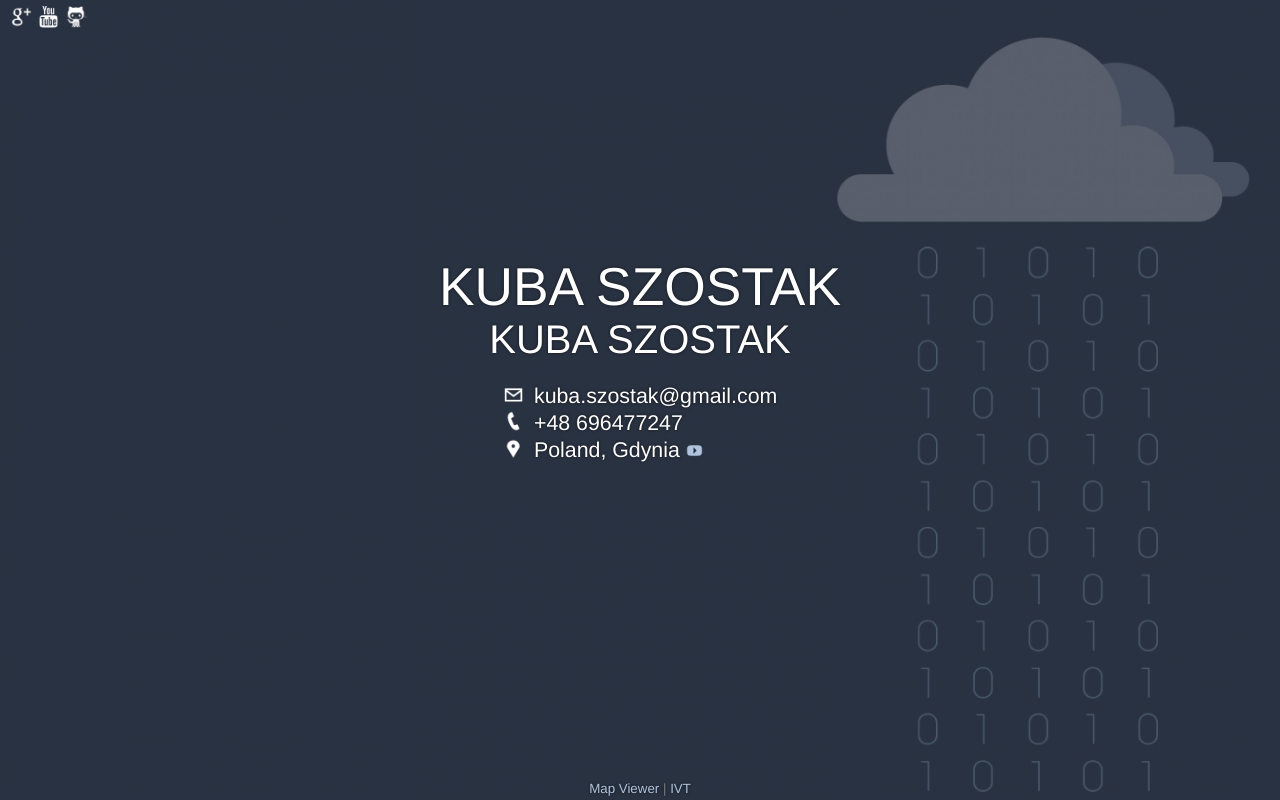
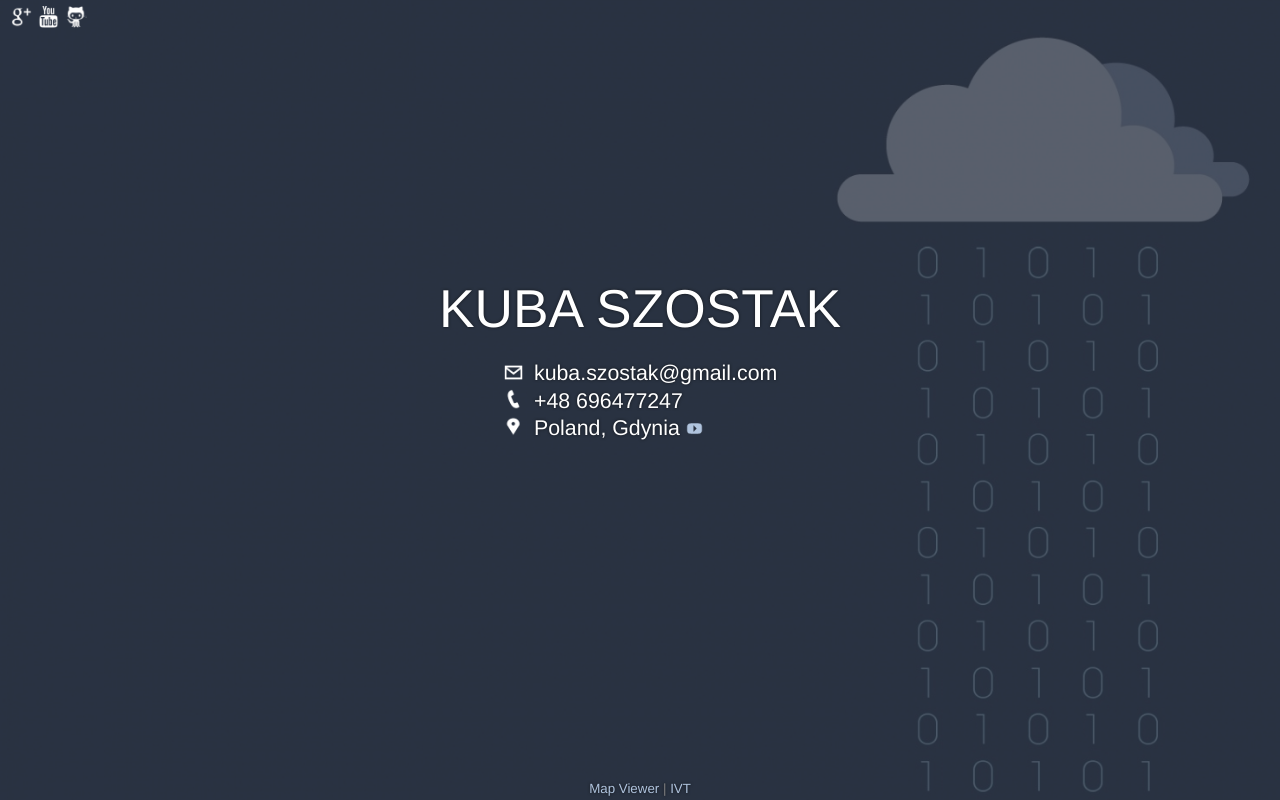
Before and after one commit to kubaszostak/kubaszostak.github.io, a plain HTML site: page index.html in a window 1280 px wide. Drawn offline with Linux system fonts and the light colour scheme.

Commit message:
duplicated h2 deleted

```diff
--- a/index.html
+++ b/index.html
@@ -162,7 +162,6 @@
         <tr>
             <td class="content">
                 <h1>KUBA SZOSTAK</h1>
-                <h2>KUBA SZOSTAK</h2>
                 <table class="contact">
                     <tr>
                         <td>
```
